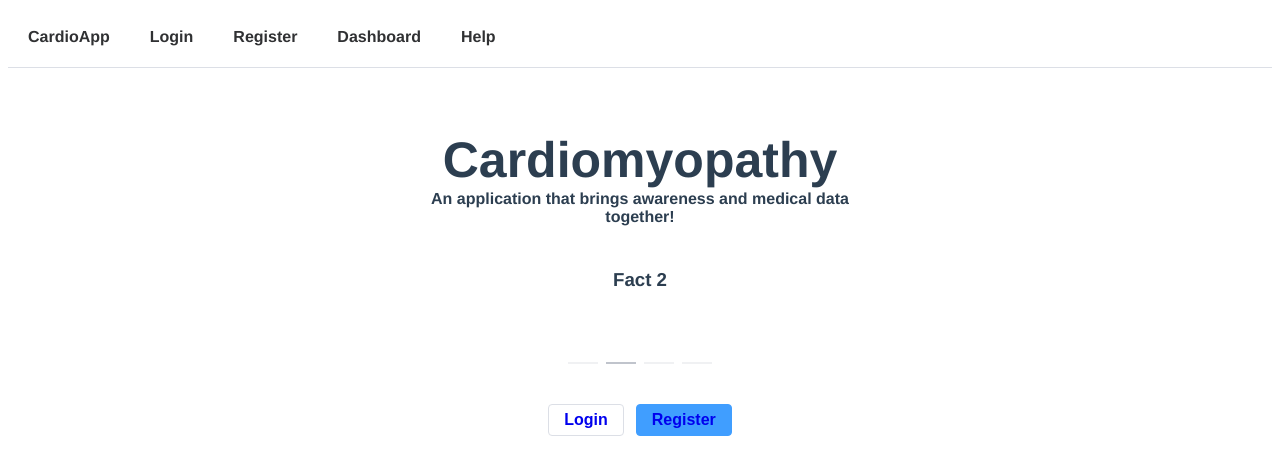
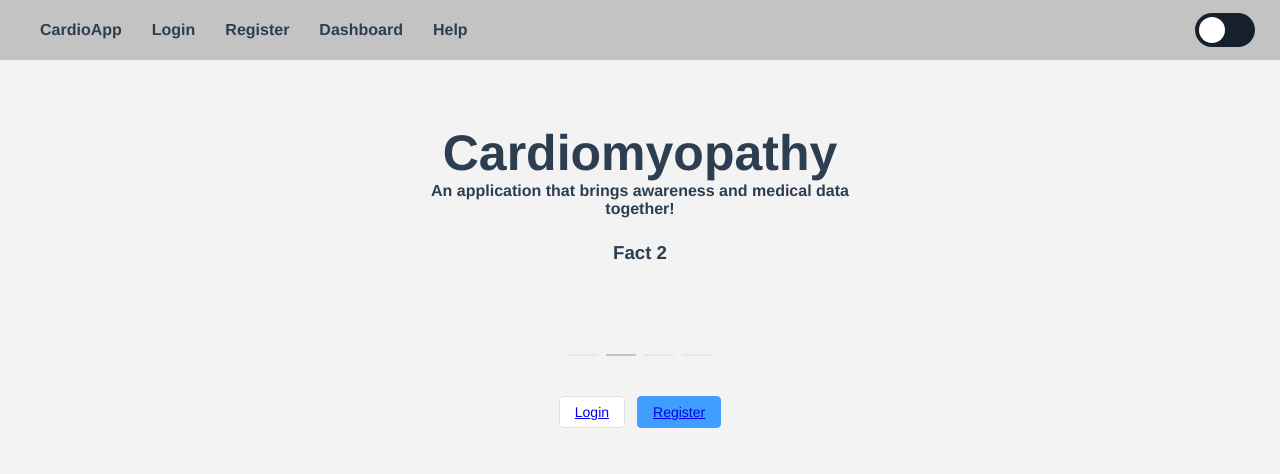
Before and after one commit to d-McGill/CardioApp, a Vue app: page / in a window 1280 px wide. Shown: the top 474 px of the page. Built offline with nearby package versions, Linux system fonts and the light colour scheme.

Commit message:
Dark mode

```diff
--- a/src/App.vue
+++ b/src/App.vue
@@ -1,6 +1,8 @@
 <template>
-  <Header/>
+  <div class="app" :class="mode">
+  <Header :mode="mode" @toggle="toggle"/>
   <router-view/>
+  </div>
 </template>
 
 <script>
@@ -9,12 +11,53 @@ import Header from './components/Header.vue'
 
 export default {
   name: 'Home',
+    data () {
+    return {
+      mode: 'light'
+    }
+  },
+
   components: {
     Header
+  },
+  methods: {
+    toggle (){
+      if (this.mode === "dark"){
+        this.mode = "light"
+      } else {
+        this.mode = "dark"
+      }
+    }
   }
 }
 </script>
 <style>
+* {
+  margin: 0;
+  padding: 0;
+  box-sizing: border-box;
+  font-family: Avenir, Helvetica, Arial, sans-serif;
+}
+
+.app {
+  width: 100vw;
+  min-height: 100vh;
+  background: #f3f3f3;
+  color: #2c3e50;
+  transition: background 0.3s ease-in-out;
+  font-family: Avenir, Helvetica, Arial, sans-serif;
+  text-align: center;
+  -webkit-font-smoothing: antialiased;
+  -moz-osx-font-smoothing: grayscale;
+
+}
+
+.dark {
+  background:#192734;
+  color: #f3f3f3;
+}
+
+/*
 #app {
   font-family: Avenir, Helvetica, Arial, sans-serif;
   -webkit-font-smoothing: antialiased;
@@ -35,4 +78,5 @@ export default {
 #nav a.router-link-exact-active {
   color: #42b983;
 }
+*/
 </style>
--- a/src/components/Header.vue
+++ b/src/components/Header.vue
@@ -1,30 +1,84 @@
 <template>
-<el-menu
-    :default-active="activeIndex"
-    class="el-menu-demo"
-    mode="horizontal"
-    @select="handleSelect">
-        <el-menu-item index="1"><router-link to="/">CardioApp</router-link></el-menu-item>
-        <el-menu-item index="2"><router-link to="/login">Login</router-link></el-menu-item>
-        <el-menu-item index="3"><router-link to="/register">Register</router-link></el-menu-item>
-        <el-menu-item index="4"><router-link to="/dashboard">Dashboard</router-link></el-menu-item>
-        <el-menu-item index="5"><router-link to="/help">Help</router-link></el-menu-item>
-  </el-menu>
+<header>
+      <nav>
+      <div index="1" class="nav-link"><router-link to="/">CardioApp</router-link></div>
+      <div index="2" class="nav-link"><router-link to="/login">Login</router-link></div>
+      <div index="3" class="nav-link"><router-link to="/register">Register</router-link></div>
+      <div index="4" class="nav-link"><router-link to="/dashboard">Dashboard</router-link></div>
+      <div index="5" class="nav-link"><router-link to="/help">Help</router-link></div>
+    </nav>
+    <Toggle :mode="mode" @toggle="$emit('toggle')"/>
+</header>
 </template>
 
 <script>
+//import Toggle from './components/Toggle.vue'
+import Toggle from '@/components/Toggle'
 export default {
+  props: ['mode'],
   name: 'Header',
+
+  components: {
+    Toggle
+  }
 
 }
 </script>
-<style>
+<style scoped>
+
 a:-webkit-any-link {
-    color: -webkit-link;
+    color: #2c3e50;
     cursor: pointer;
     text-decoration: none !important;
     margin: 0px !important;
     font-size: 12pt;
     font-weight: 800;
 }
+
+header {
+  display: flex;
+  justify-content: space-between;
+  align-items: center;
+  padding: 0px 25px;
+  height: 60px;
+  background: #C3C3C3;
+  transition: background 0.3s ease-in-out;
+  color: #f3f3f3;
+}
+.dark header {
+  background: #15202B;
+
+}
+header h1 {
+  font-size: 32px;
+  text-transform: uppercase;
+  font-weight: 900;
+
+}
+
+header nav {
+  display: flex;
+  height: 60px;
+}
+
+header nav .nav-link {
+  display: flex;
+  align-items: center;
+  padding: 0px 15px;
+}
+.dark header nav .nav-link a{
+   color: #f3f3f3;
+}
+header nav .nav-link:hover {
+  background: #B0B0B0;
+}
+.dark header nav .nav-link:hover {
+  background: #101520;
+}
+
+.dark header nav .nav-link a{
+   color: #f3f3f3;
+}
+
+
 </style>
--- /dev/null
+++ b/src/components/Toggle.vue
@@ -0,0 +1,73 @@
+<template>
+  <div class="toggle-wrapper">
+    <label class="toggle">
+      <input type="checkbox" :checked="(mode === 'dark') ? 'checked' : false"
+      @change="$emit('toggle')"/>
+      <span class="toggler round"></span>
+    </label>
+  </div>
+</template>
+
+<script>
+export default {
+  props: ['mode']
+}
+</script>
+
+<style>
+.toggle {
+  position: relative;
+  display: inline-block;
+  width: 60px;
+  height: 34px;
+}
+.toggle input {
+  opacity: 0;
+  width: 0;
+  height: 0;
+}
+
+.toggler {
+  position: absolute;
+  cursor: pointer;
+  top: 0;
+  left: 0;
+  right: 0;
+  bottom: 0;
+  background: #15202B;
+  -webkit-transition: 0.4s;
+  transition: 0.4s;
+}
+
+.toggler:before {
+  position: absolute;
+  content: "";
+  height: 26px;
+  width: 26px;
+  left: 4px;
+  bottom: 4px;
+  background: #FFF;
+  -webkit-transition: 0.4s;
+  transition: 0.4s;
+}
+
+input:checked + .toggler {
+  background: #2196F3;
+}
+input:focus + toggler {
+  box-shadow: 0 0 2px #2196F3;
+}
+
+input:checked + .toggler:before {
+  -webkit-transform: translateX(26px);
+  -ms-transform: translateX(26px);
+  transform: translateX(26px);
+}
+
+.toggler.round {
+  border-radius: 34px;
+}
+.toggler.round:before {
+  border-radius: 50%;
+}
+</style>
--- a/src/views/Home.vue
+++ b/src/views/Home.vue
@@ -34,14 +34,15 @@ export default {
   font-weight: 900;
   padding: 45px;
 }
-
+/*
 .el-carousel__item:nth-child(2n) {
-  background-color: #fff;
+  /*background-color: #fff;
 }
 
 .el-carousel__item:nth-child(2n + 1) {
-  background-color: #fff;
+ /* background-color: #fff;
 }
+*/
 
 .el-carousel__container {
     position: relative;
@@ -51,7 +52,7 @@ export default {
 
 <style scoped>
 .title{
-    margin: 0 0 -20px 0 !important;
+  /*  margin: 0 0 -20px 0 !important; */
     font-size: 50px !important;
 }
 </style>
```
